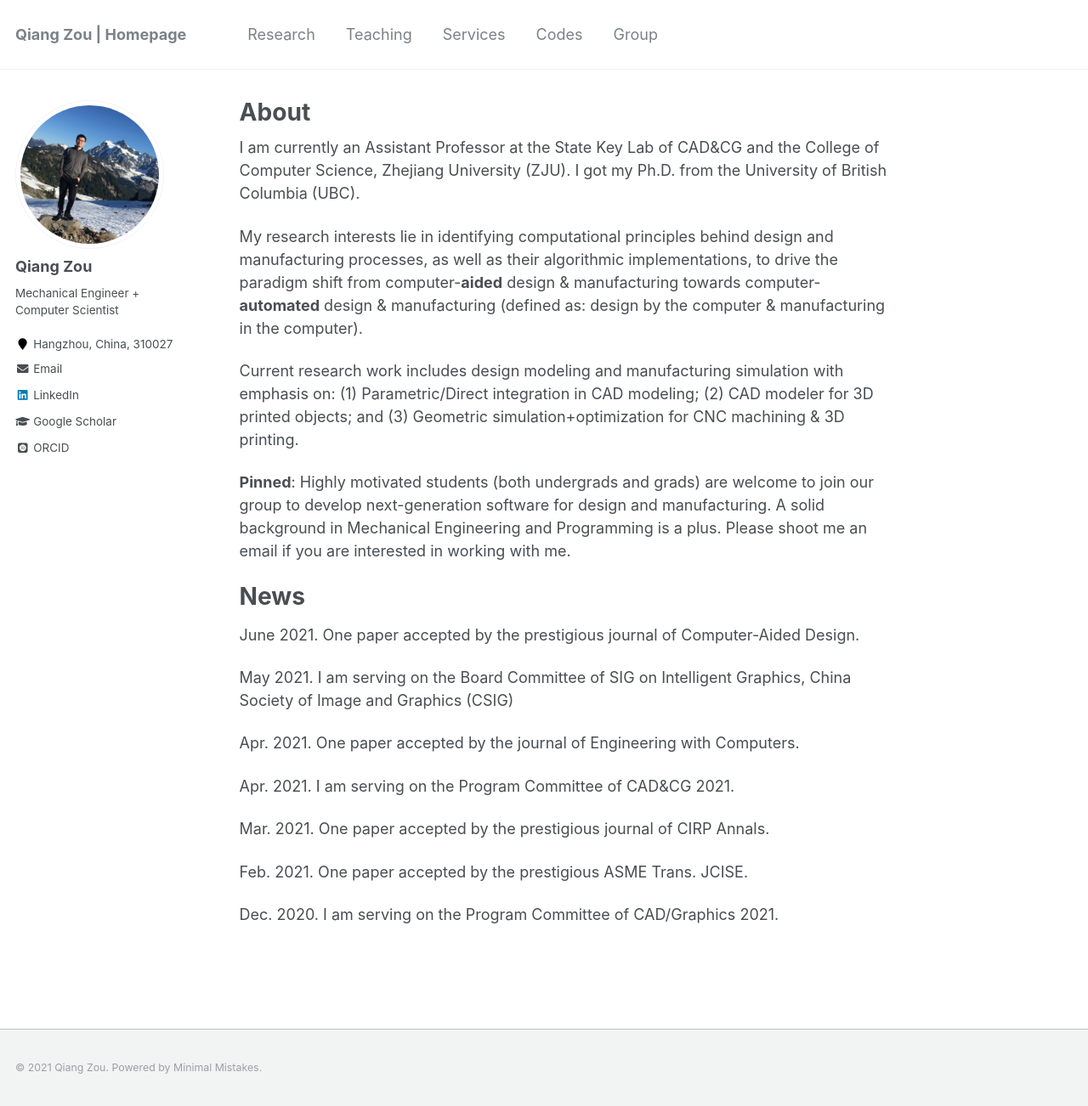
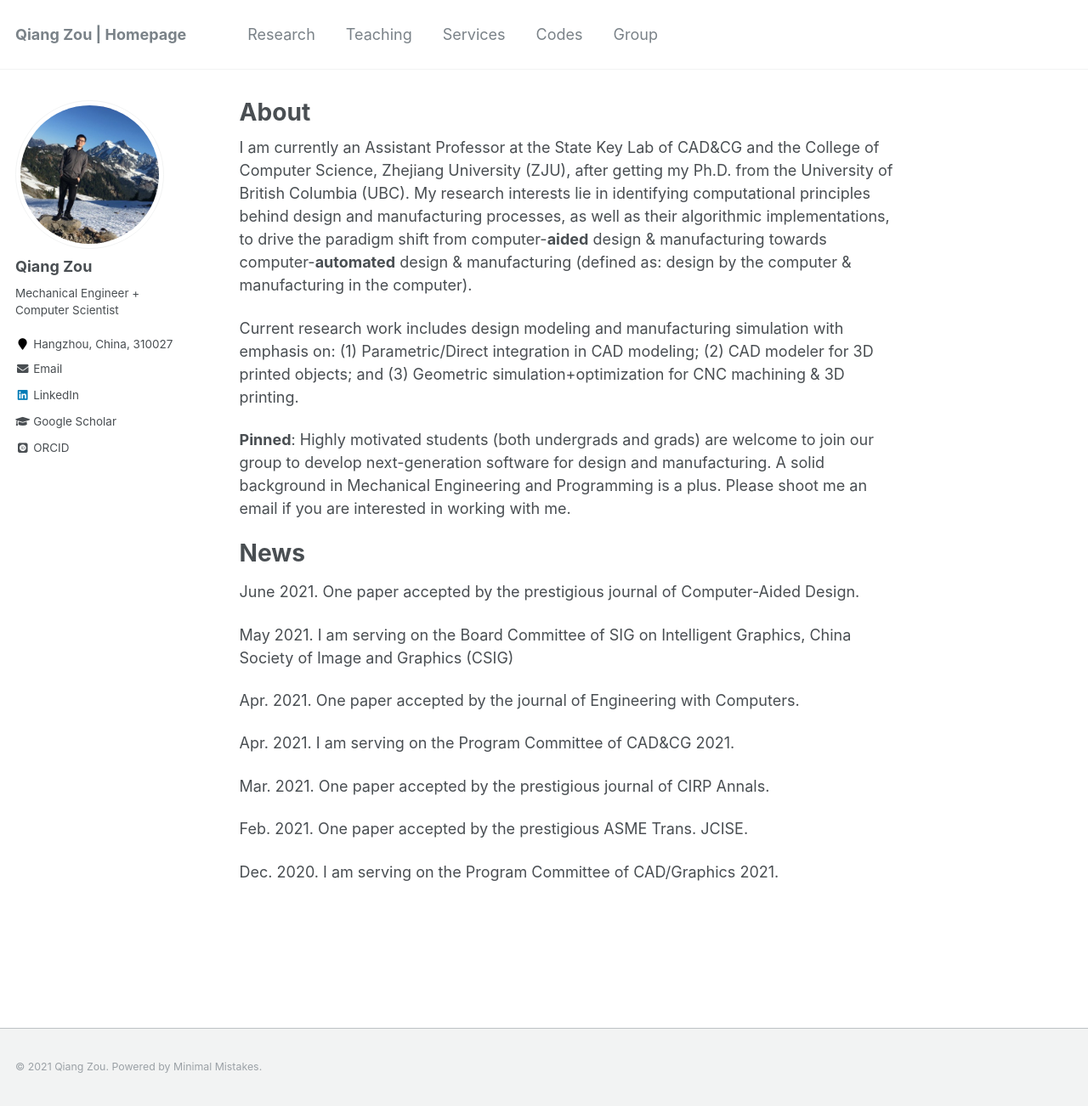
Before and after one commit to Qiang-Zou/Qiang-Zou.github.io, a Jekyll site: the page built from _pages/about.md, in a window 1280 px wide and 1302 px high. Shown: the whole window at 85% size. Built offline with Jekyll 4.4.1, drawn with Linux system fonts in a browser that asks for light colours; some web fonts are replaced.

Commit message:
Update about.md

```diff
--- a/_pages/about.md
+++ b/_pages/about.md
@@ -8,9 +8,7 @@ redirect_from:
   - /about.html
 ---
 
-I am currently an Assistant Professor at the State Key Lab of CAD&CG and the College of Computer Science, Zhejiang University (ZJU). I got my Ph.D. from the University of British Columbia (UBC).
-
-My research interests lie in identifying computational principles behind design and manufacturing processes, as well as their algorithmic implementations, to drive the paradigm shift from computer-**aided** design & manufacturing towards computer-**automated** design & manufacturing (defined as: design by the computer & manufacturing in the computer).
+I am currently an Assistant Professor at the State Key Lab of CAD&CG and the College of Computer Science, Zhejiang University (ZJU), after getting my Ph.D. from the University of British Columbia (UBC). My research interests lie in identifying computational principles behind design and manufacturing processes, as well as their algorithmic implementations, to drive the paradigm shift from computer-**aided** design & manufacturing towards computer-**automated** design & manufacturing (defined as: design by the computer & manufacturing in the computer).
 
 Current research work includes design modeling and manufacturing simulation with emphasis on: (1) Parametric/Direct integration in CAD modeling; (2) CAD modeler for 3D printed objects; and (3) Geometric simulation+optimization for CNC machining & 3D printing.
 
```
